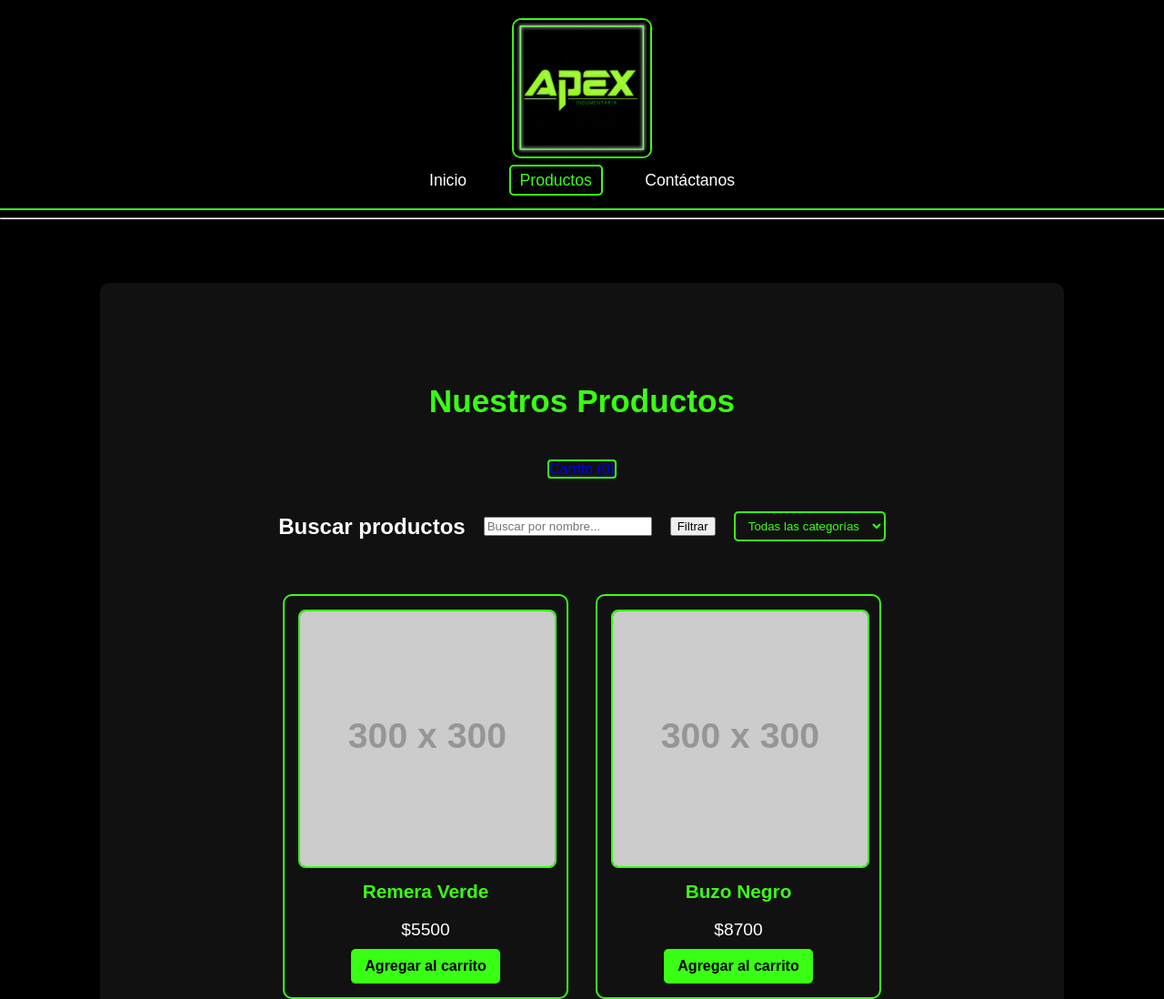
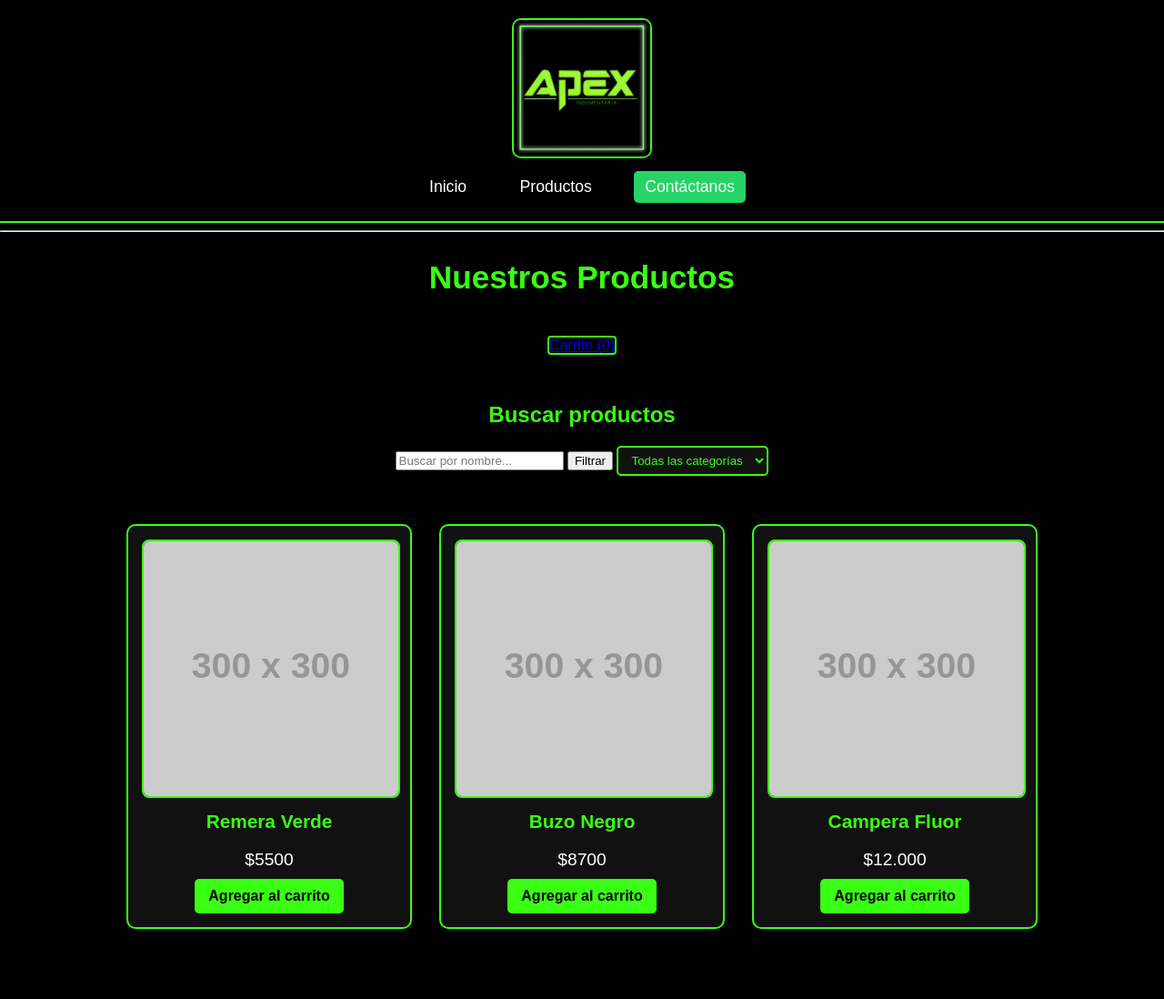
Before and after one commit to Jack-530/apex-indumentaria, a plain HTML site: page PRODUCTOS-HTML.html in a window 1280 px wide. Shown: the top 1098 px of the page at 91% size. After the commit the page ends 1041 px from the top, so only its background shows below. Drawn offline with Linux system fonts and the light colour scheme; placeholder pictures from the web are drawn by us; files whose address does not match are found by name.

Commit message:
Update PRODUCTOS-CSS.css

```diff
--- a/PRODUCTOS-CSS.css
+++ b/PRODUCTOS-CSS.css
@@ -6,10 +6,22 @@ body {
   text-align: center;
 }
 
+.pro-marco {
+  border: 3px solid var(--verde);
+  margin: 70px auto;
+  padding: 80px;
+  width: 90%;
+  max-width: 900px;
+  border-radius: 10px;
+  background-color: #111;
+  animation: fadeIn 1.5s ease;
+}
+
 .site-header {
   background-color: #000;
   padding: 20px 0;
   border-bottom: 2px solid #39ff14;
+   animation: fadeIn 1s ease;
 }
 
 .logo img {
@@ -33,12 +45,22 @@ body {
   transition: all 0.3s ease;
 }
 
-.main-nav a:hover,
-.main-nav a.active {
+.main-nav a:hover {
   border: 2px solid #39ff14;
   color: #39ff14;
   border-radius: 5px;
 }
+
+.whatsapp-btn {
+  display: inline-block;
+  padding: 10px 20px;
+  background-color: #25d366;
+  color: white;
+  border-radius: 5px;
+  text-decoration: none;
+  position: relative;
+}
+
 
 .titulo {
   margin: 30px 0 10px;
@@ -47,12 +69,16 @@ body {
 }
 
 .filtros {
-  margin: 20px auto;
-  display: flex;
-  justify-content: center;
-  gap: 20px;
-  flex-wrap: wrap;
-  align-items: center;
+  text-align: center;
+ border: 2px solid var(--verde);
+  margin: 25px auto;
+  padding: 8px;
+  width: 90%;
+  max-width: 769px;
+  border-radius: 10px;
+  background-color: #000000;
+  animation: fadeIn 1.5s ease;
+  color: #39ff14;
 }
 
 .filtros label {
@@ -219,19 +245,3 @@ body {
   border: 2px solid #39ff14;
   border-radius: 4px;
 }
-
-hr{
-  background-color: var(--verde);
-  width: 100%;
-}
-
-.inicio-marco {
-  border: 3px solid var(--verde);
-  margin: 70px auto;
-  padding: 80px;
-  width: 90%;
-  max-width: 900px;
-  border-radius: 10px;
-  background-color: #111;
-  animation: fadeIn 1.5s ease;
-}
```
